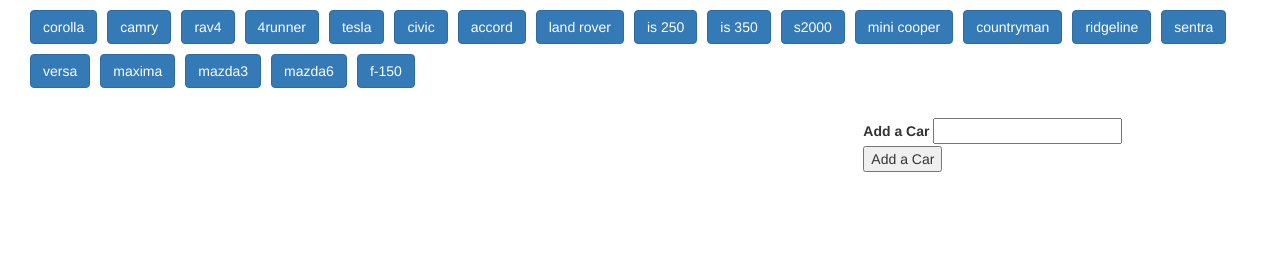
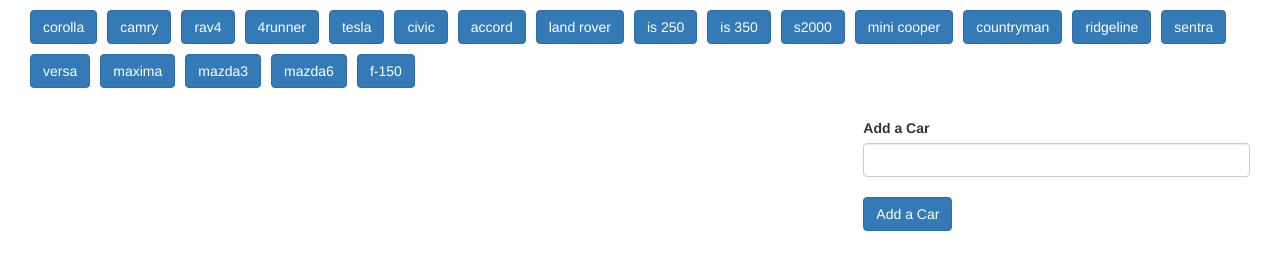
Before and after one commit to ajpenalosa/GifTastic, a plain HTML site: page index.html in a window 1280 px wide. Drawn offline with nearby package versions, Linux system fonts and the light colour scheme.

Commit message:
Add bootstrap classes to add car form for styling

```diff
--- a/index.html
+++ b/index.html
@@ -29,11 +29,17 @@
 		<div class="add-field col-sm-4">
 
 			<form id="car-form">
-				<label for="car-input">Add a Car</label>
-				<input type="text" id="car-input"><br>
 
-				<!-- Button triggers new car to be added -->
-				<input id="add-car" type="submit" value="Add a Car">
+				<div class="form-group">
+
+					<label for="car-input">Add a Car</label>
+					<input type="text" id="car-input" class="form-control"><br>
+
+					<!-- Button triggers new car to be added -->
+					<input id="add-car" type="submit" value="Add a Car" class="btn btn-primary">
+
+				</div> <!-- /form-group -->
+
 			</form>
 
 		</div> <!-- /add-field -->
```
